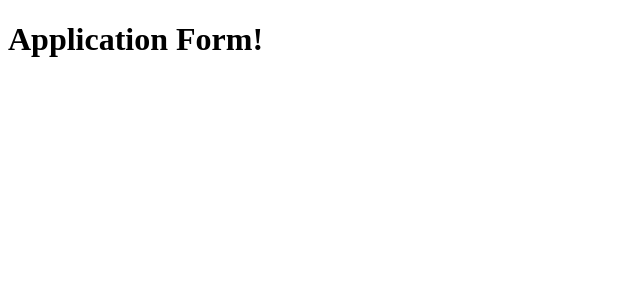
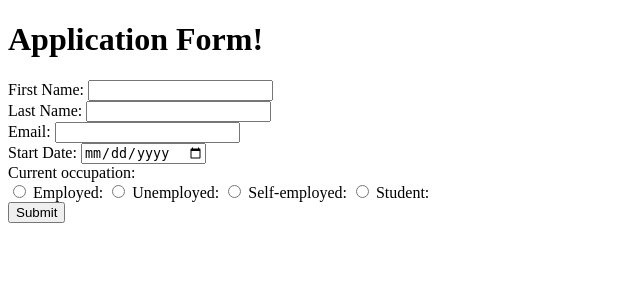
Before and after one commit to RomanceLIVE/ApplicationForm_Flask, a Flask app: page / in a window 1280 px wide. Shown: the top 300 px of the page, without its empty margins (0-640 px from the left). Run offline with Flask 3, Linux system fonts and the light colour scheme.

Commit message:
Frontend setup for application form app

```diff
--- a/main.py
+++ b/main.py
@@ -2,8 +2,10 @@ from flask import Flask, render_template
 
 app = Flask(__name__)
 
-@app.route("/") #decorator
+
+@app.route("/")  # decorator
 def index():
     return render_template("index.html")
 
+
 app.run(debug=True, port=5001)
--- a/templates/index.html
+++ b/templates/index.html
@@ -6,5 +6,41 @@
     </head>
     <body>
         <h1>Application Form!</h1>
+        <form>
+            <div>
+                <label for="first_name">First Name: </label>
+                <input type="text" id="first_name" name="first_name" required>
+            </div>
+            <div>
+                <label for="last_name">Last Name: </label>
+                <input type="text" id="last_name" name="last_name" required>
+            </div>
+            <div>
+                <label for="email">Email: </label>
+                <input type="email" id="email" name="email" required>
+            </div>
+            <div>
+                <label for="date">Start Date: </label>
+                <input type="date" id="date" name="date" required>
+            </div>
+            <div>
+                <label>Current occupation: </label>
+                <br>
+                <div id="occupation">
+                    <input type="radio" id="employed" name="occupation" required>
+                    <label for="employed">Employed: </label>
+
+                    <input type="radio" id="unemployed" name="occupation" required>
+                    <label for="unemployed">Unemployed: </label>
+
+                    <input type="radio" id="self-employed" name="occupation" required>
+                    <label for="self-employed">Self-employed: </label>
+
+                    <input type="radio" id="student" name="occupation" required>
+                    <label for="student">Student: </label>
+                </div>
+            </div>
+            <button type="button">Submit</button>
+        </form>
     </body>
 </html>
```
